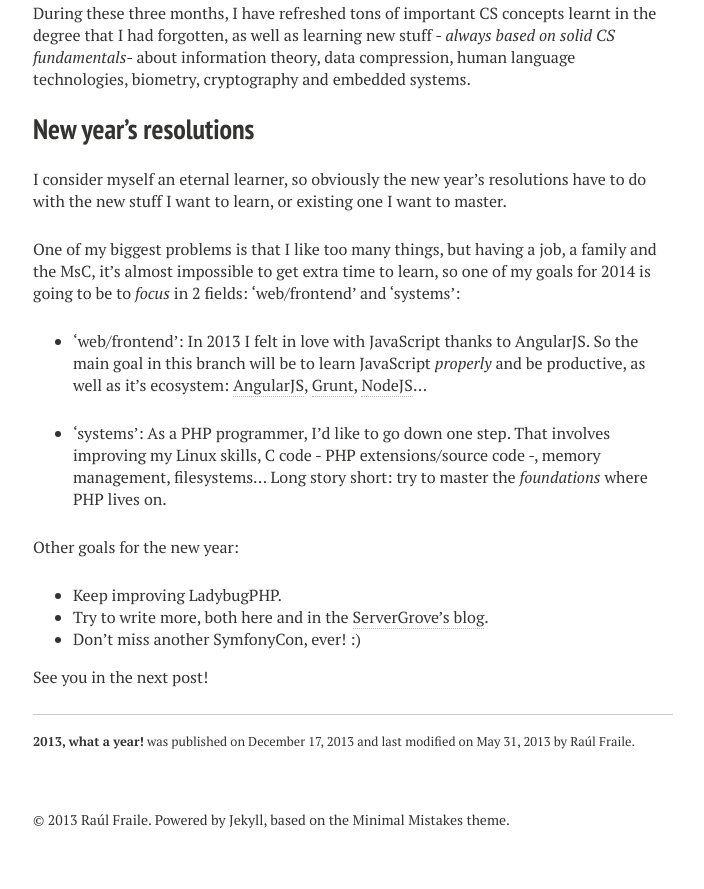
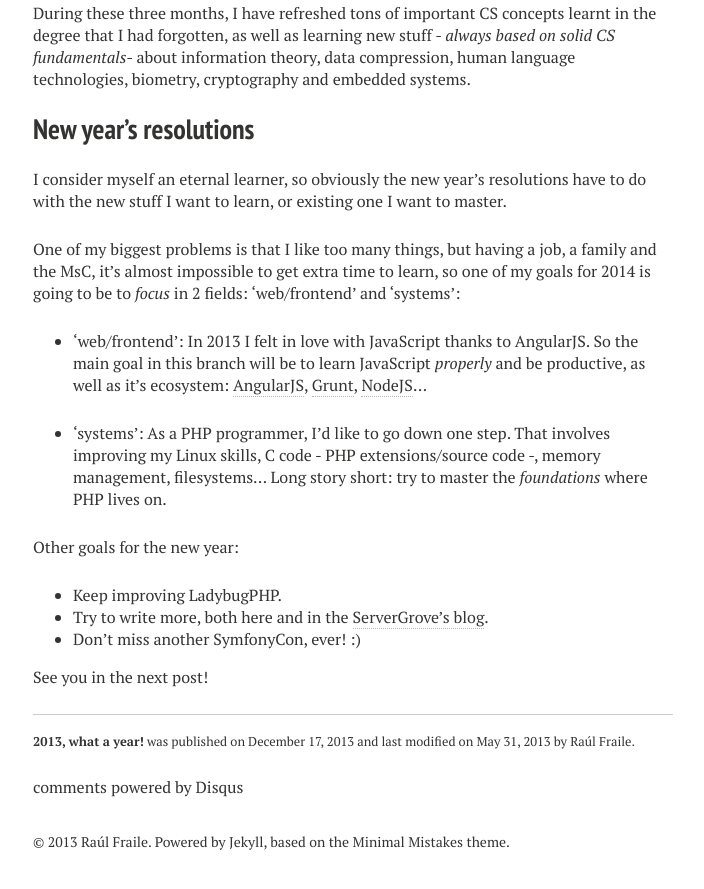
Before and after one commit to raulfraile/raulfraile.github.io, a Jekyll site: the page built from _posts/2013-12-17-2013-what-a-year.md, in a window 1280 px wide and 900 px high, scrolled down 1655 px. Shown: the top 889 px of the window, without its empty margins (287-991 px from the left). Built offline with Jekyll 4.4.1, drawn with Linux system fonts in a browser that asks for light colours; nearby versions of some CDN libraries; comment, search, counter and statistics services are not loaded; some of the changed lines change nothing that is shown.

Commit message:
Added disqus

```diff
--- a/_layouts/post.html
+++ b/_layouts/post.html
@@ -36,6 +36,22 @@
         </div>
         <p class="byline"><strong>{{ page.title }}</strong> was published on <time datetime="{{ page.date | date_to_xmlschema }}" itemprop="datePublished">{{ page.date | date: "%B %d, %Y" }}</time>{% if page.modified %} and last modified on <time datetime="{{ page.modified | date: "%Y-%m-%d" }}" itemprop="dateModified">{{ page.modified | date: "%B %d, %Y" }}</time>{% endif %} by <span itemprop="author" itemscope itemtype="http://schema.org/Person"><span itemprop="name"><a href="{{ site.url }}/about" title="About {{ site.owner.name }}" itemprop="url">{{ site.owner.name }}</a></span></span>.</p>
       </footer>
+
+        <div id="disqus_thread"></div>
+        <script type="text/javascript">
+            /* * * CONFIGURATION VARIABLES: EDIT BEFORE PASTING INTO YOUR WEBPAGE * * */
+            var disqus_shortname = 'raulfraile'; // required: replace example with your forum shortname
+
+            /* * * DON'T EDIT BELOW THIS LINE * * */
+            (function() {
+                var dsq = document.createElement('script'); dsq.type = 'text/javascript'; dsq.async = true;
+                dsq.src = '//' + disqus_shortname + '.disqus.com/embed.js';
+                (document.getElementsByTagName('head')[0] || document.getElementsByTagName('body')[0]).appendChild(dsq);
+            })();
+        </script>
+        <noscript>Please enable JavaScript to view the <a href="http://disqus.com/?ref_noscript">comments powered by Disqus.</a></noscript>
+        <a href="http://disqus.com" class="dsq-brlink">comments powered by <span class="logo-disqus">Disqus</span></a>
+
     </div><!-- /.article-wrap -->
   </article>
 </div><!-- /#main -->
```
Also changed, not shown: 10 other files.
